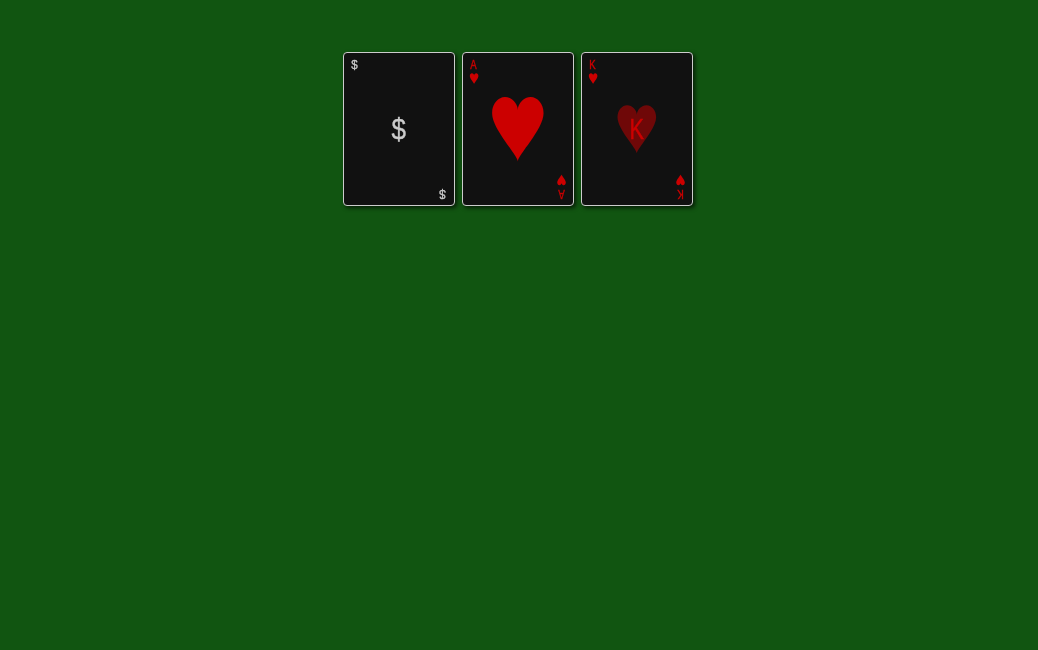
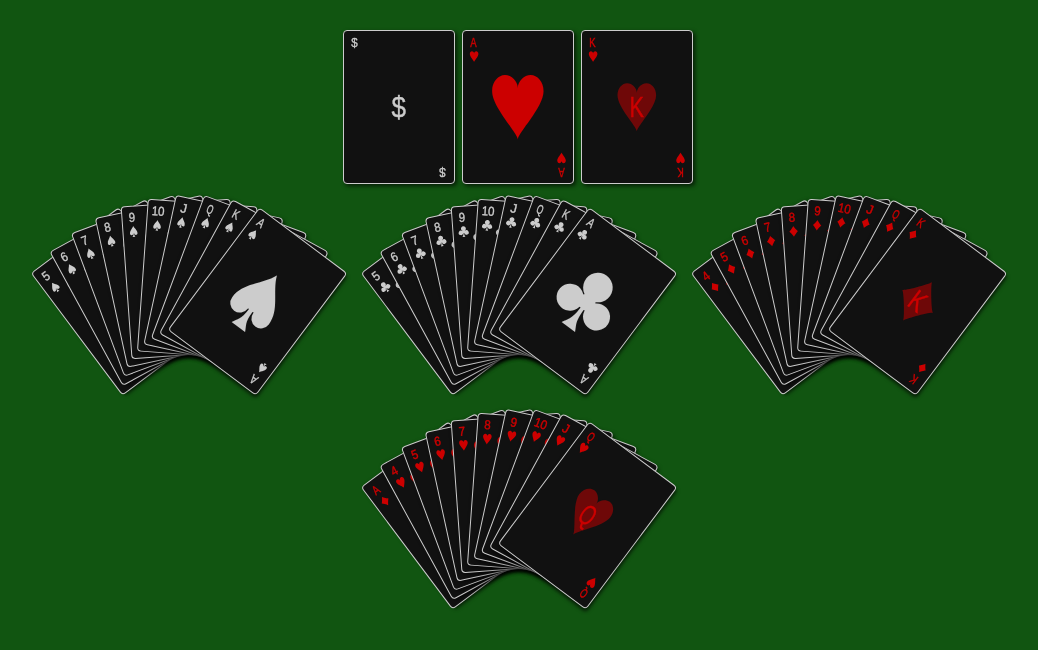
Before and after one commit to aSmallChild/500, a Vue app: page / in a window 1280 px wide. Shown: the top 650 px of the page, without its empty margins (122-1160 px from the left). Built offline with nearby package versions, Linux system fonts and the light colour scheme.

Commit message:
Render cards when mounted.

```diff
--- a/components/CardGroup.vue
+++ b/components/CardGroup.vue
@@ -9,16 +9,26 @@ export default {
     },
     computed: {
         _cards() {
-            this.cards.forEach((cardSvg/*, index*/) => {
-                // todo use the index to put cards in order
-                if (this.$el && cardSvg.svg.parentElement !== this.$el) {
+            return this.placeCards();
+        },
+    },
+    methods: {
+        placeCards() {
+            // must access a property of cards prior to checking this.$el or reactivity breaks
+            if (!this.cards.length || !this.$el) {
+                return;
+            }
+            this.cards.forEach((cardSvg, index) => {
+                if (cardSvg.svg.parentElement !== this.$el || this.$el.children[index] !== cardSvg.svg) {
                     cardSvg.animateTo(() => {
                         this.$el.appendChild(cardSvg.svg);
                     });
                 }
             });
-            return 'a';
         },
+    },
+    mounted() {
+        this.placeCards();
     },
 };
 </script>
--- a/src/App.vue
+++ b/src/App.vue
@@ -81,7 +81,6 @@ export default {
     -moz-osx-font-smoothing: grayscale;
     text-align: center;
     color: #fff;
-    margin-top: 30px;
 }
 
 :root {
@@ -166,6 +165,7 @@ $cardHeight: 150px;
     width: $cardHeight * 2.2;
     height: $cardHeight * 1.4;
     position: relative;
+    display: inline-block;
     @include allTheFans(16, 90deg);
 
     .card {
```
